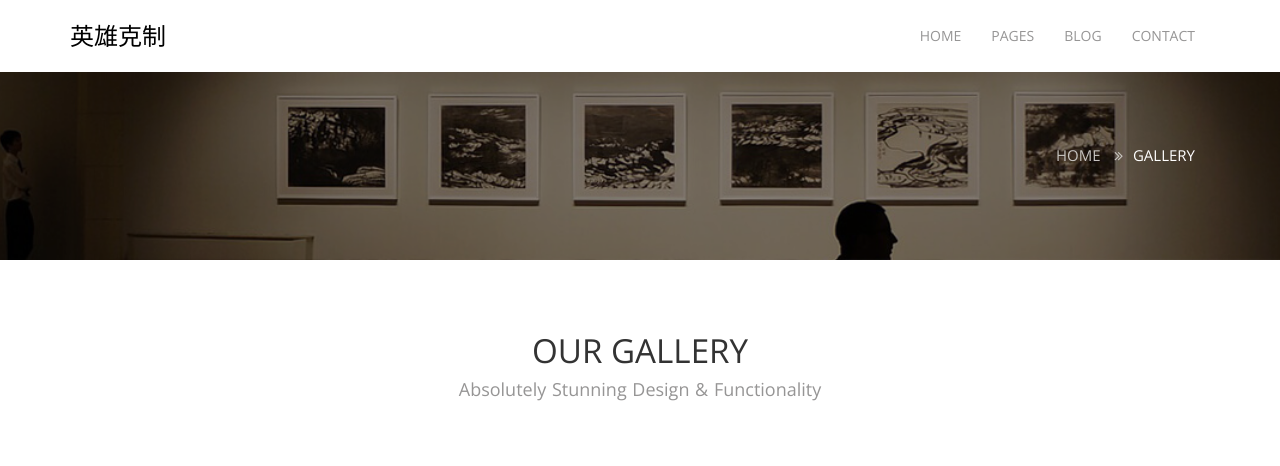
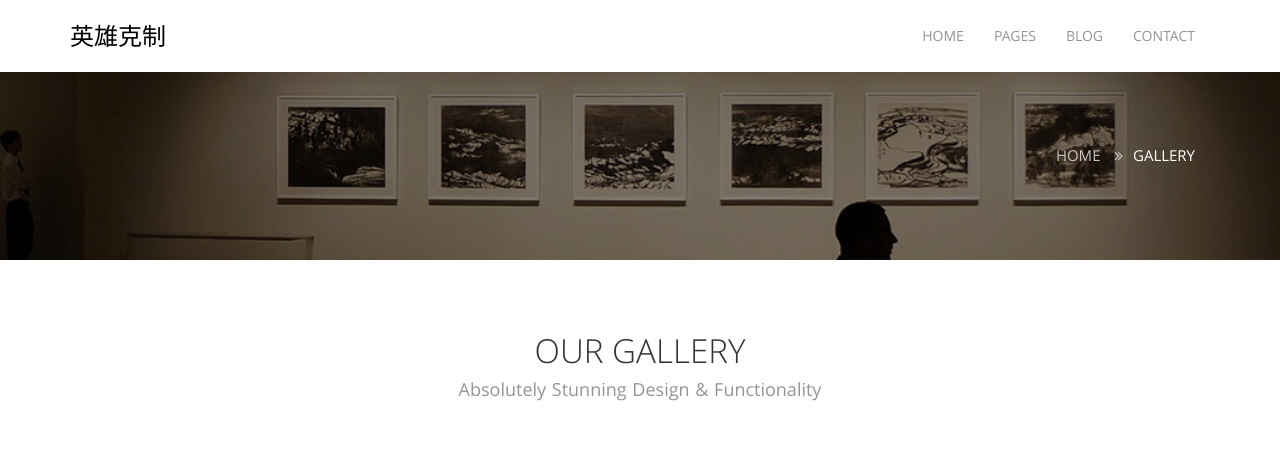
Before and after one commit to ethanjin5/selectchampion, a PHP site: the page made by app/components/home/views/gallery.html in a window 1280 px wide. Shown: the top 466 px of the page. Run offline with PHP 8.4, Linux system fonts and the light colour scheme; the template is opened without the code that fills it, so the values that code supplies are empty.

Commit message:
google font to local

```diff
--- a/assets/css/style.css
+++ b/assets/css/style.css
@@ -58,7 +58,7 @@
 
 /*================================= 1. font import  ===========================================*/
 
-@import url(https://fonts.googleapis.com/css?family=Open+Sans:400,300,600,700,800);
+@import url(../fonts/googlefont.css);
 
 
 
--- /dev/null
+++ b/assets/fonts/googlefont.css
@@ -0,0 +1,30 @@
+@font-face {
+  font-family: 'Open Sans';
+  font-style: normal;
+  font-weight: 300;
+  src: local('Open Sans Light'), local('OpenSans-Light'), url(https://fonts.gstatic.com/s/opensans/v13/DXI1ORHCpsQm3Vp6mXoaTegdm0LZdjqr5-oayXSOefg.woff2) format('woff2');
+}
+@font-face {
+  font-family: 'Open Sans';
+  font-style: normal;
+  font-weight: 400;
+  src: local('Open Sans'), local('OpenSans'), url(https://fonts.gstatic.com/s/opensans/v13/cJZKeOuBrn4kERxqtaUH3VtXRa8TVwTICgirnJhmVJw.woff2) format('woff2');
+}
+@font-face {
+  font-family: 'Open Sans';
+  font-style: normal;
+  font-weight: 600;
+  src: local('Open Sans Semibold'), local('OpenSans-Semibold'), url(https://fonts.gstatic.com/s/opensans/v13/MTP_ySUJH_bn48VBG8sNSugdm0LZdjqr5-oayXSOefg.woff2) format('woff2');
+}
+@font-face {
+  font-family: 'Open Sans';
+  font-style: normal;
+  font-weight: 700;
+  src: local('Open Sans Bold'), local('OpenSans-Bold'), url(https://fonts.gstatic.com/s/opensans/v13/k3k702ZOKiLJc3WVjuplzOgdm0LZdjqr5-oayXSOefg.woff2) format('woff2');
+}
+@font-face {
+  font-family: 'Open Sans';
+  font-style: normal;
+  font-weight: 800;
+  src: local('Open Sans Extrabold'), local('OpenSans-Extrabold'), url(https://fonts.gstatic.com/s/opensans/v13/EInbV5DfGHOiMmvb1Xr-hugdm0LZdjqr5-oayXSOefg.woff2) format('woff2');
+}
```
